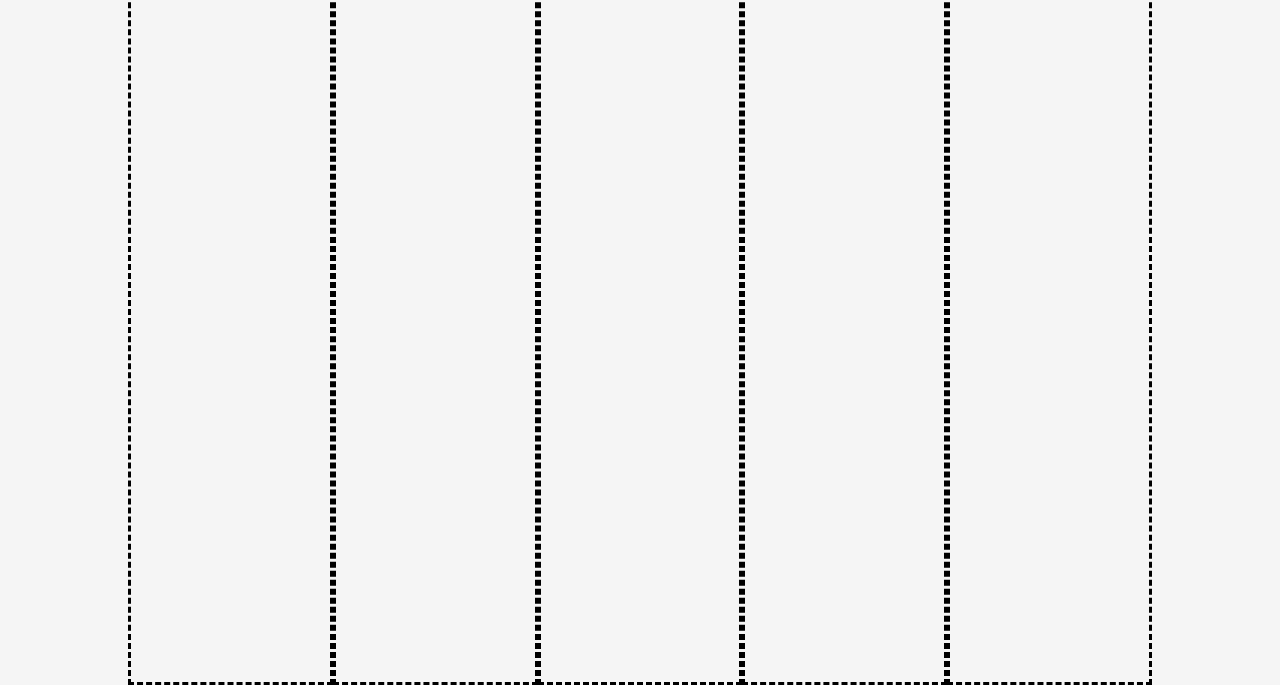
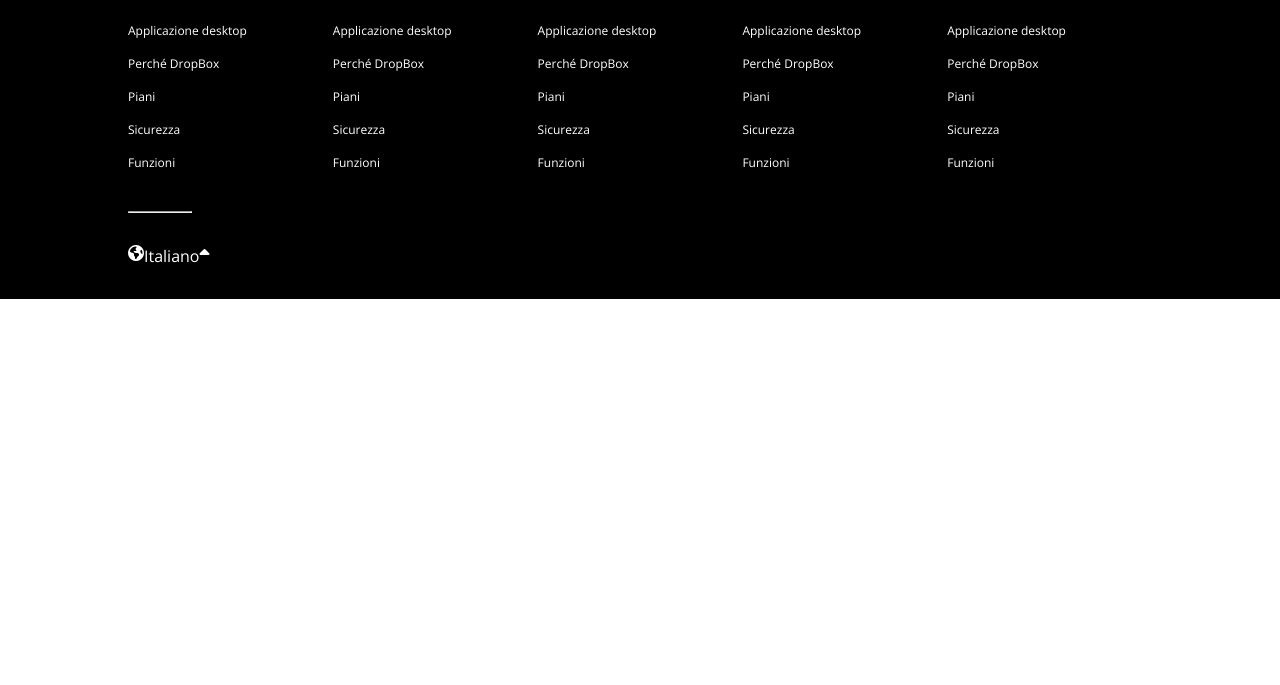
Before and after one commit to andreafrancioni/htmlcss-dropbox, a plain HTML site: page index.html in a window 1280 px wide. Shown: the part 6263-6948 px from the top of the page. After the commit the page ends 6562 px from the top, so only its background shows below. Drawn offline with nearby package versions, Linux system fonts and the light colour scheme.

Commit message:
Completata sezione footer

```diff
--- a/css/style.css
+++ b/css/style.css
@@ -253,16 +253,35 @@ margin: 100px;
     padding-bottom: 16px;
 }
 
+/* FOOTER */
+
 footer{
-    min-height: 300px;
+    min-height: 100px;
 }
 
 .menu{
-    height: 100vh;
     margin: 0 auto;
+    color: white;
 }
 
 .menu-item{
     width: calc(100% / 5);
     height: 100%;
 }
+
+
+.menu-item li{
+    padding: 8px 0;
+    font-size: 12px;
+}
+
+.footer-hr{
+    margin-left: 10%;
+    margin-right: 85%;
+}
+
+.lang{
+    padding: 32px 0;
+    margin: 0 auto;
+    color: white;
+}
--- a/css/utilities.css
+++ b/css/utilities.css
@@ -121,7 +121,7 @@
 .bg-blue{ background-color:#0d2481 ;}
 .bg-lightskyblue{ background-color:#b4d0e7 ;}
 .bg-yellow{ background-color:#ffd830 ;}
-
+.bg-black{ background-color:black ;}
 
 /* DASHED BORDER */
 .border-dash {border: dashed black;}
--- a/index.html
+++ b/index.html
@@ -334,14 +334,65 @@
 
 </main>
 
-    <footer class="bg-grey">
-        <nav class="menu w-80 d-flex">
-            <div class="menu-item border-dash"></div>
-            <div class="menu-item border-dash"></div>
-            <div class="menu-item border-dash"></div>
-            <div class="menu-item border-dash"></div>
-            <div class="menu-item border-dash"></div>
+    <footer class="bg-black">
+        <nav class="menu w-80 d-flex py-32">
+            <div class="menu-item">
+                <h2 class="py-32">DropBox</h2>
+                <ul>
+                    <li>Applicazione desktop</li>
+                    <li>Perché DropBox</li>
+                    <li>Piani</li>
+                    <li>Sicurezza</li>
+                    <li>Funzioni</li>
+                </ul>
+            </div>
+            <div class="menu-item">
+                <h2 class="py-32">Prodotti</h2>
+                <ul>
+                    <li>Applicazione desktop</li>
+                    <li>Perché DropBox</li>
+                    <li>Piani</li>
+                    <li>Sicurezza</li>
+                    <li>Funzioni</li>
+                </ul>
+            </div>
+            <div class="menu-item">
+                <h2 class="py-32">Azienda</h2>
+                <ul>
+                    <li>Applicazione desktop</li>
+                    <li>Perché DropBox</li>
+                    <li>Piani</li>
+                    <li>Sicurezza</li>
+                    <li>Funzioni</li>
+                </ul>
+            </div>
+            <div class="menu-item">
+                <h2 class="py-32">Supporto</h2>
+                <ul>
+                    <li>Applicazione desktop</li>
+                    <li>Perché DropBox</li>
+                    <li>Piani</li>
+                    <li>Sicurezza</li>
+                    <li>Funzioni</li>
+                </ul>
+            </div>
+            <div class="menu-item">
+                <h2 class="py-32">Community</h2>
+                <ul>
+                    <li>Applicazione desktop</li>
+                    <li>Perché DropBox</li>
+                    <li>Piani</li>
+                    <li>Sicurezza</li>
+                    <li>Funzioni</li>
+                </ul>
+            </div>
         </nav>
+        <hr class="footer-hr">
+        <div class="lang d-flex w-80">
+            <i class="fa-solid fa-earth-americas"></i>
+            <p>Italiano</p>
+            <i class="fa-solid fa-caret-up"></i>
+        </div>
     </footer>
 </body>
 </html>
```
